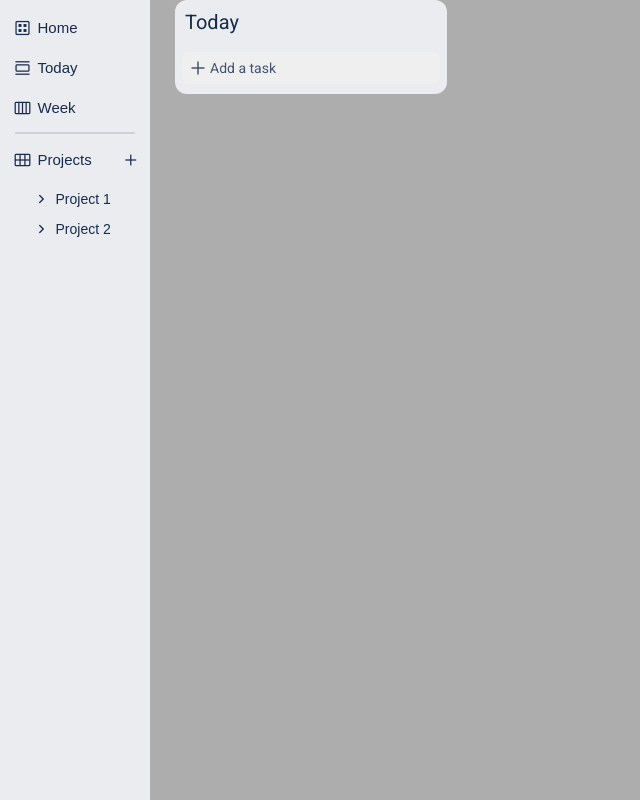
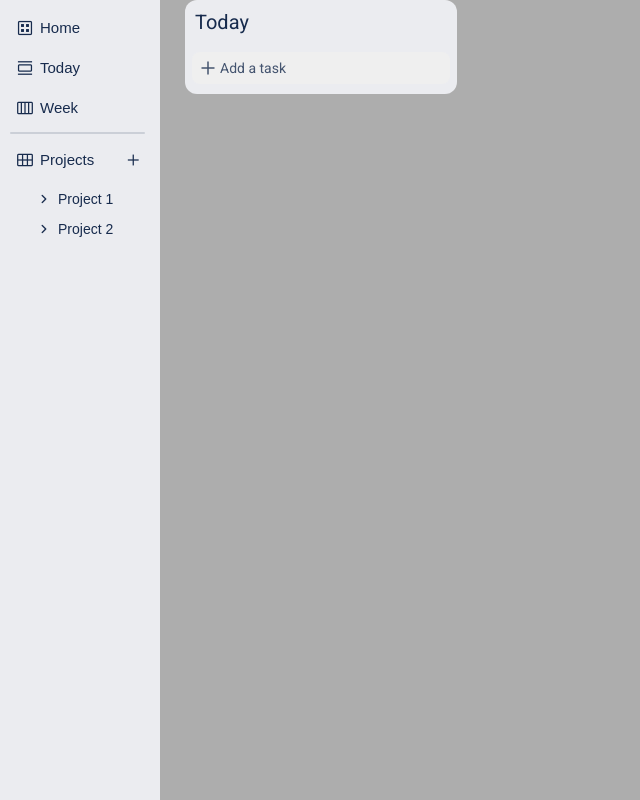
Before and after one commit to Ac394/To-Do-App, a plain HTML site: page index.html in a window 1280 px wide. Shown: the whole page, without its empty margins (0-640 px from the left). Drawn offline with nearby package versions, Linux system fonts and the light colour scheme.

Commit message:
Small sidebar alignment fix

```diff
--- a/style.css
+++ b/style.css
@@ -299,7 +299,7 @@ input[type="date"]::-ms-clear {
 .sidebar {
   display: flex;
   flex-direction: column;
-  align-items: center;
+  align-items: flex-start;
   gap: 10px;
   height: 100vh;
   width: 150px;
@@ -307,6 +307,7 @@ input[type="date"]::-ms-clear {
   font-family: "Segoe UI", Arial, sans-serif;
   /* font-family: "Roboto", sans-serif; */
   margin-right: 25px;
+  padding-left: 10px;
 }
 
 .projects {
@@ -377,7 +378,7 @@ input[type="date"]::-ms-clear {
 }
 
 .sidebar-divider {
-  width: 80%;
+  width: 90%;
   border: none;
   border-top: 2px solid #091e4224;
   border-radius: 1px;
```
